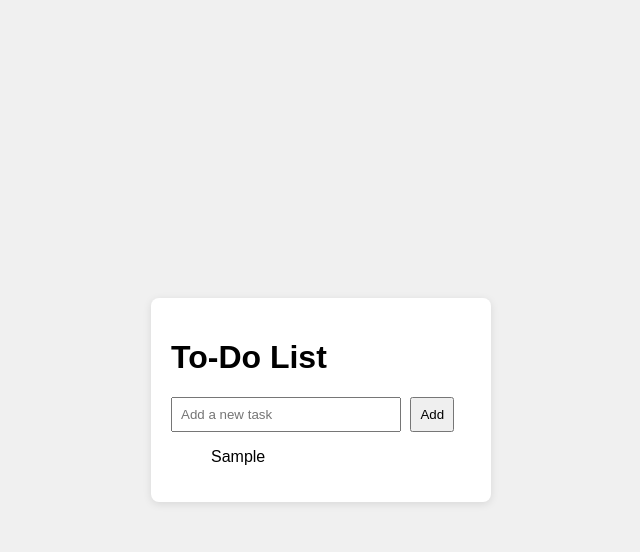
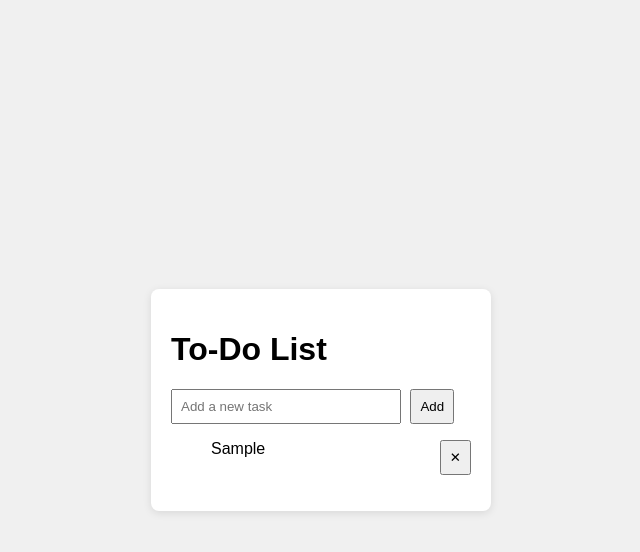
Before and after one commit to YYun15/todo-list, a plain HTML site: page index.html in a window 1280 px wide. Both pictures are taken after typing "Sample" into the empty fields and a click on the button "Add". Shown: the whole page, without its empty margins (319-959 px from the left). Drawn offline with Linux system fonts and the light colour scheme.

Commit message:
delete button

```diff
--- a/index.html
+++ b/index.html
@@ -5,14 +5,16 @@
   <meta name="viewport" content="width=device-width, initial-scale=1.0" />
   <title>To-Do List</title>
   <link rel="stylesheet" href="style.css" />
+  <script src="script.js" defer></script> <!-- 加在 head 加上 defer -->
 </head>
 <body>
   <div class="container">
     <h1>To-Do List</h1>
-    <input type="text" id="task-input" placeholder="Add a new task" />
-    <button onclick="addTask()">Add</button>
+    <form id="task-form">
+      <input type="text" id="task-input" placeholder="Add a new task" />
+      <button type="submit">Add</button>
+    </form>
     <ul id="task-list"></ul>
   </div>
-  <script src="script.js"></script>
 </body>
 </html>
--- a/script.js
+++ b/script.js
@@ -1,15 +1,35 @@
-function addTask() {
-    const input = document.getElementById("task-input");
-    const taskText = input.value.trim();
-    if (taskText === "") return;
+const form = document.querySelector('#task-form');
+const input = document.querySelector('#task-input');
+const taskList = document.querySelector('#task-list');
 
-    const li = document.createElement("li");
-    li.textContent = taskText;
+form.addEventListener('submit', function (e) {
+  e.preventDefault();
+  const taskText = input.value.trim();
+  if (taskText === '') return;
 
-    li.addEventListener("click", () => {
-      li.classList.toggle("done");
-    });
+  const li = document.createElement('li');
+  li.textContent = taskText;
 
-    document.getElementById("task-list").appendChild(li);
-    input.value = "";
-  }
+  // 刪除按鈕
+  const deleteBtn = document.createElement('button');
+  deleteBtn.textContent = '✕';
+  deleteBtn.style.marginLeft = '10px';
+  deleteBtn.addEventListener('click', function () {
+    li.remove();
+    saveTasks();
+  });
+
+  li.appendChild(deleteBtn);
+
+  // 點擊切換完成狀態
+  li.addEventListener('click', function (e) {
+    if (e.target !== deleteBtn) {
+      li.classList.toggle('completed');
+      saveTasks();
+    }
+  });
+
+  taskList.appendChild(li);
+  input.value = '';
+  saveTasks();
+});
```
Also changed, not shown: 1 other file.
